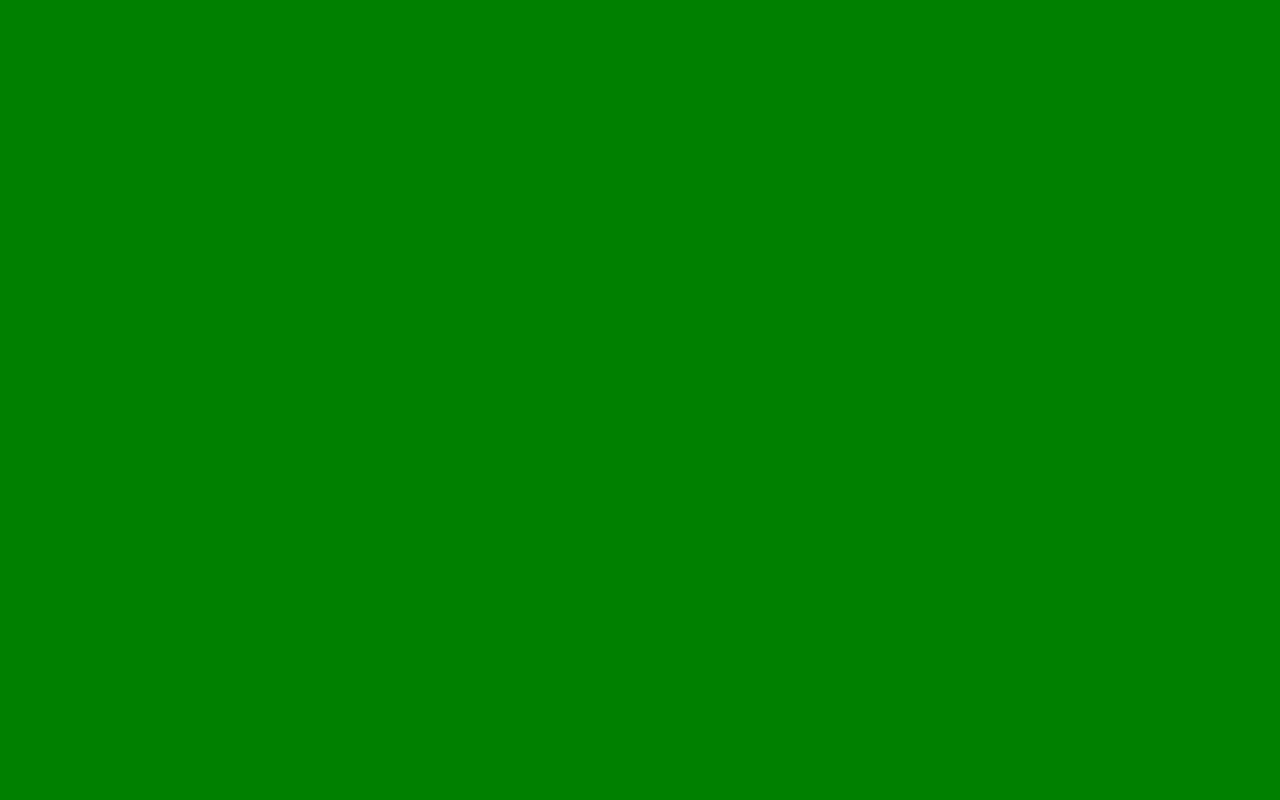
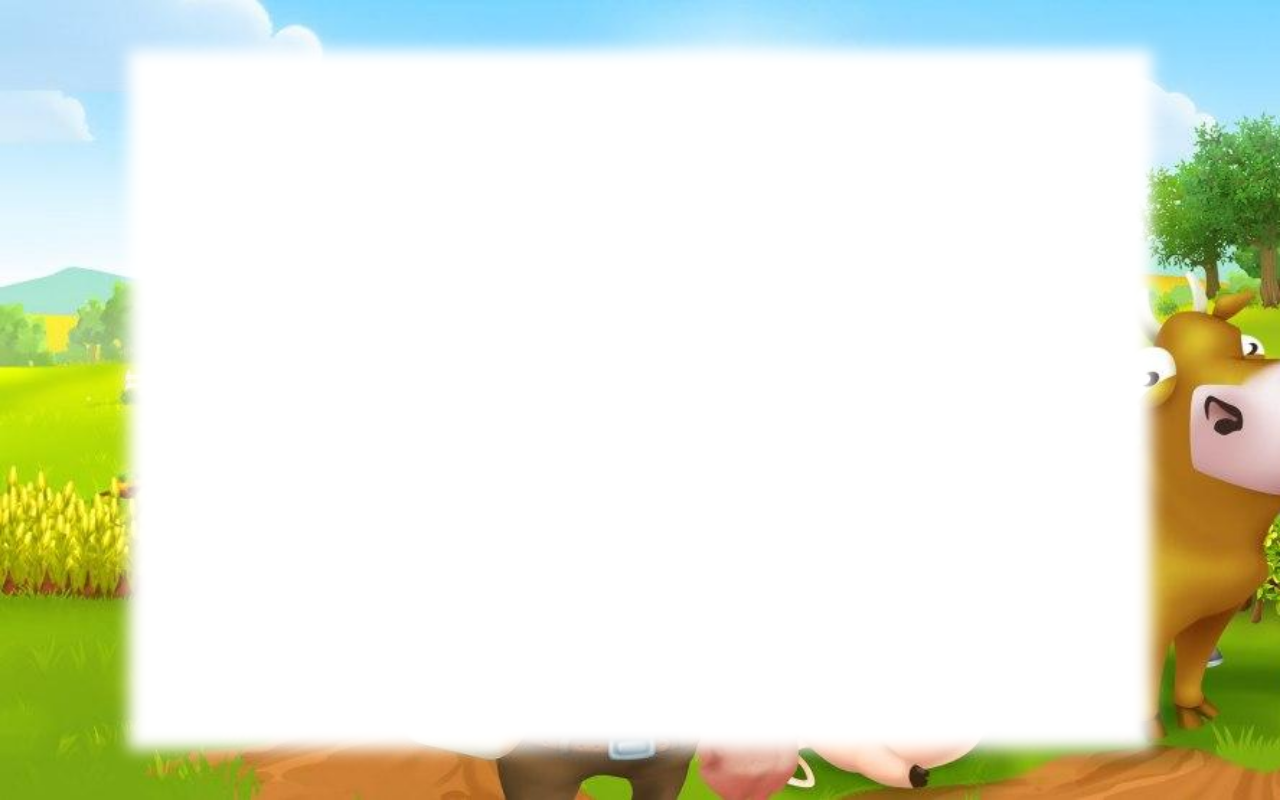
Before and after one commit to Adm1RalDen/hay-day, a React (Create React App) app: page / in a window 1280 px wide. Built offline with nearby package versions, Linux system fonts and the light colour scheme.

Commit message:
added router

```diff
--- a/package.json
+++ b/package.json
@@ -6,6 +6,7 @@
     "@testing-library/jest-dom": "^4.2.4",
     "@testing-library/react": "^9.3.2",
     "@testing-library/user-event": "^7.1.2",
+    "antd": "^4.7.0",
     "react": "^16.14.0",
     "react-dom": "^16.14.0",
     "react-redux": "^7.2.1",
--- a/src/screens/app/app.jsx
+++ b/src/screens/app/app.jsx
@@ -1,9 +1,16 @@
 import React from 'react'
+import { Route, Router, Switch } from 'react-router-dom'
+import createHistory from 'history/createBrowserHistory'
 import Layout from '../../components/layout/layout'
+import Welcome from '../welcome/welcome'
+import 'antd/dist/antd.css'
 
 const App = () => {
   return (
     <Layout>
+      <Router history={createHistory()}>
+        <Route path="/" components={Welcome} />
+      </Router>
     </Layout>
   )
 }
--- /dev/null
+++ b/src/screens/welcome/welcome.jsx
@@ -0,0 +1,12 @@
+import React from 'react'
+import { Welcome, Title } from '../../styles/welcome'
+
+const WelcomePage = () => {
+  return (
+    <Welcome>
+      <Title>Weclome to Hay Day</Title>
+    </Welcome>
+  )
+}
+
+export default WelcomePage
--- a/src/styles/layout.jsx
+++ b/src/styles/layout.jsx
@@ -3,12 +3,20 @@ import styled from 'styled-components'
 export const Layout = styled.div`
   position: relative;
   min-height: 100vh;
-  background: green;
+  background: url('background.jpg') no-repeat;
+  background-size: cover;
+  display: flex;
+  flex: 1;
 `
 
 export const LayoutContainer = styled.div`
-  padding-top: 50px;
-  max-width: 1022px;
+  margin-top: 50px;
+  margin-bottom: 50px;
+  padding: 20px;
+  max-width: 80%;
   margin-left: auto;
   margin-right: auto;
+  background: white;
+  flex: 1;
+  filter: blur(8px);
 `
--- /dev/null
+++ b/src/styles/welcome.jsx
@@ -0,0 +1,8 @@
+import styled from 'styled-components'
+
+export const Welcome = styled.div`
+
+`
+
+export const Title = styled.div`
+`
```
Also changed, not shown: public/background.jpg (added), 1 other file (tests, documents, lock files or other folders).
